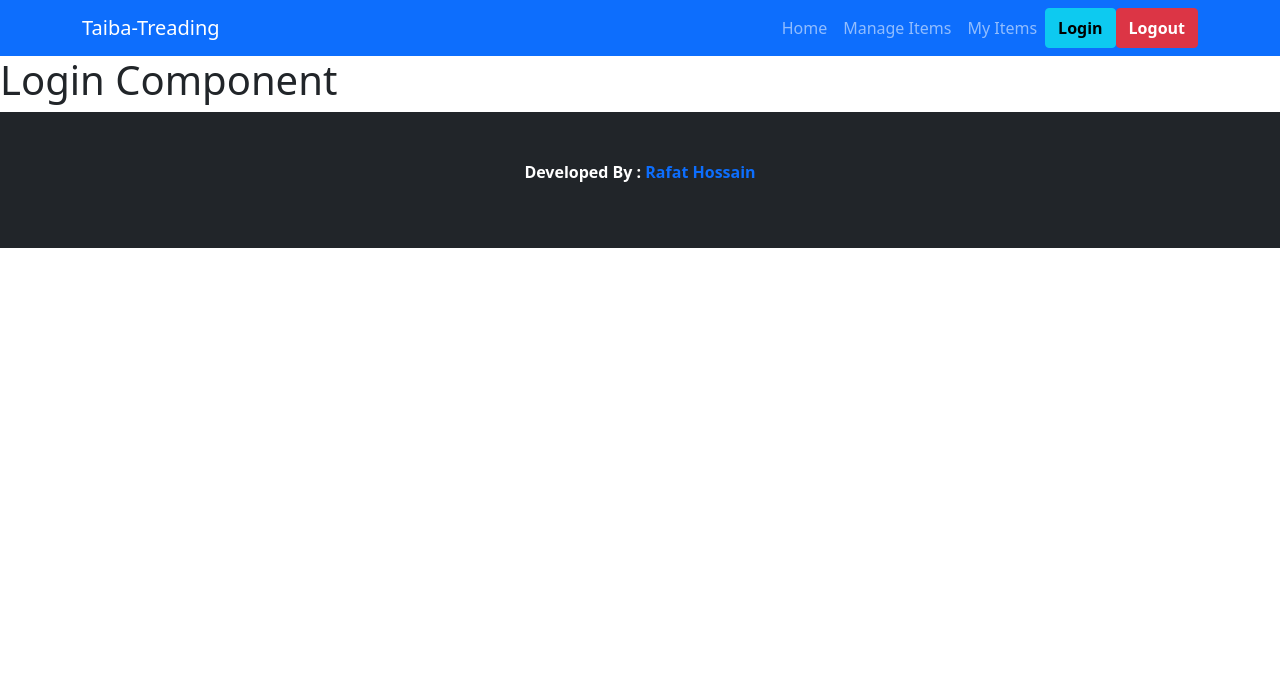
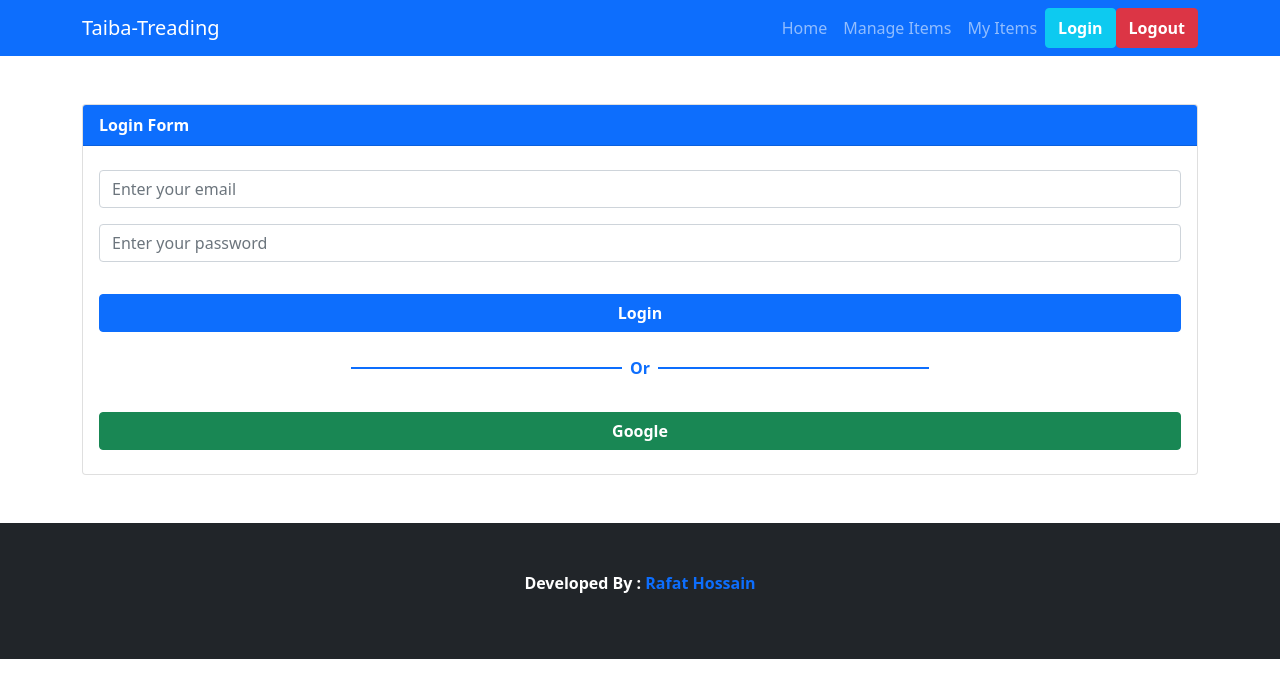
Before and after one commit to Rafat-Web-Developer/taiba-treading-client, a React (Create React App) app: page /login in a window 1280 px wide. Shown: the top 698 px of the page. Built offline with nearby package versions, Linux system fonts and the light colour scheme.

Commit message:
Design login component

```diff
--- a/src/Pages/Login/Login.js
+++ b/src/Pages/Login/Login.js
@@ -1,10 +1,46 @@
 import React from "react";
+import { Button, Card, Container, Form } from "react-bootstrap";
 
 const Login = () => {
   return (
-    <div>
-      <h1>Login Component</h1>
-    </div>
+    <section className="my-5">
+      <Container>
+        <Card>
+          <Card.Header className="bg-primary text-white fw-bold">
+            Login Form
+          </Card.Header>
+          <Card.Body className="py-4">
+            <Form>
+              <Form.Group className="mb-3" controlId="formBasicEmail">
+                <Form.Control type="email" placeholder="Enter your email" />
+              </Form.Group>
+
+              <Form.Group className="mb-3" controlId="formBasicPassword">
+                <Form.Control
+                  type="password"
+                  placeholder="Enter your password"
+                />
+              </Form.Group>
+              <Button
+                variant="primary"
+                type="submit"
+                className="fw-bold w-100 mt-3"
+              >
+                Login
+              </Button>
+              <div className="mb-3 mt-4 d-flex align-items-center justify-content-center">
+                <p className="w-25 bg-primary" style={{ height: "2px" }}></p>
+                <p className="text-primary fw-bold mx-2">Or</p>
+                <p className="w-25 bg-primary" style={{ height: "2px" }}></p>
+              </div>
+              <Button variant="success" type="submit" className="w-100 fw-bold">
+                Google
+              </Button>
+            </Form>
+          </Card.Body>
+        </Card>
+      </Container>
+    </section>
   );
 };
 
--- a/src/Shared/Header/Header.js
+++ b/src/Shared/Header/Header.js
@@ -29,7 +29,7 @@ const Header = () => {
               <Button
                 onClick={handleLoginButton}
                 variant="info"
-                className="fw-bold"
+                className="fw-bold text-white"
               >
                 Login
               </Button>
```
